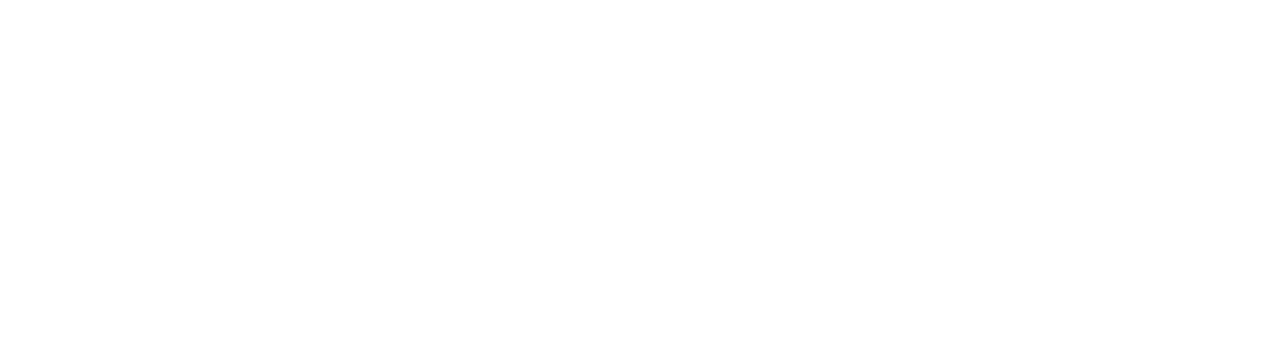
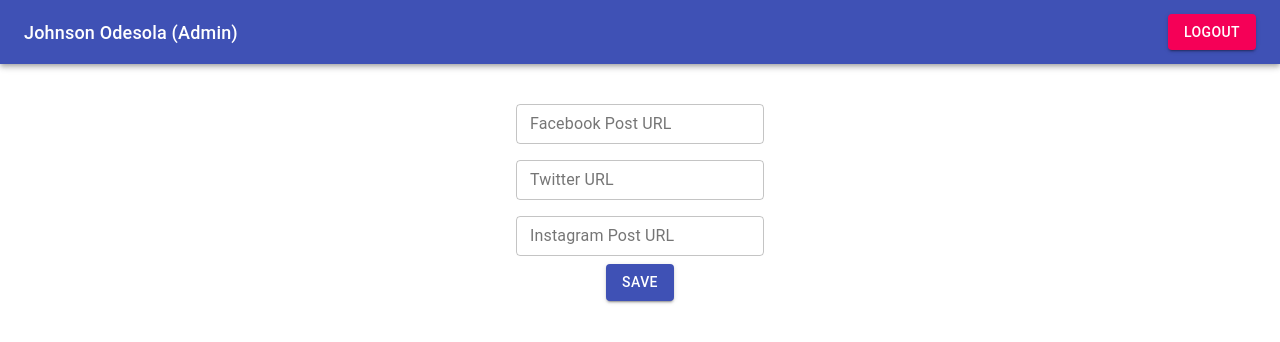
Before and after one commit to Olatokumbo/jfOdesola-admin, a React (Create React App) app: page /socials in a window 1280 px wide. Shown: the top 342 px of the page. Built offline with nearby package versions, Linux system fonts and the light colour scheme.

Commit message:
Constructing the Socials Page"

```diff
--- a/src/App.js
+++ b/src/App.js
@@ -4,6 +4,7 @@
 import Home from "./pages/Home/Home";
 import About from "./pages/About/About";
 import FaithLift from "./pages/FaithLift/FaithLift";
+import Socials from "./pages/Socials/Socials";
 import "./App.css";
 const App = () =>{
     return(
@@ -13,6 +14,7 @@
                 <Route path="/home" component={Home} />
                 <Route path="/about" component={About} />
                 <Route path="/faithlift" component={FaithLift} />
+                <Route path="/socials" component={Socials} />
             </Switch>
         </Router>
     )
--- a/src/components/MenuCard/MenuCard.module.css
+++ b/src/components/MenuCard/MenuCard.module.css
@@ -16,4 +16,5 @@
     margin: auto !important;
     width: 5rem !important;
     height: auto !important;
+    color: rgb(61, 154, 185) !important;
 }
--- a/src/pages/Home/Home.js
+++ b/src/pages/Home/Home.js
@@ -15,9 +15,9 @@
       <div className={style.content}>
         <Grid container justify="center" className={style.grid}>
           <MenuCard title="About" icon={PersonIcon} url="/about"/>
-          <MenuCard title="Books" icon={MenuBookIcon} url="/books"/>
+          {/* <MenuCard title="Books" icon={MenuBookIcon} url="/books"/> */}
           <MenuCard title="Faith Lift" icon={MovieIcon} url="/faithlift" />
-          <MenuCard title="Gallery" icon={PhotoIcon} url="/gallery"/>
+          {/* <MenuCard title="Gallery" icon={PhotoIcon} url="/gallery"/> */}
           <MenuCard title="Socials" icon={ForumIcon} url="/socials"/>
         </Grid>
       </div>
--- /dev/null
+++ b/src/pages/Socials/Socials.js
@@ -0,0 +1,50 @@
+import React, { useState } from "react";
+import { TextField, Button } from "@material-ui/core";
+import Navbar from "../../components/Navbar/Navbar";
+import style from "./Socials.module.css";
+const Socials = () => {
+  const [facebookUrl, setFacebookUrl] = useState("");
+  const [twitterUrl, setTwitterUrl] = useState("");
+  const [instagramUrl, setInstagramUrl] = useState("");
+  return (
+    <div socials>
+      <Navbar />
+      <div className={style.content}>
+        <form className={style.form}>
+          <TextField
+            name="fbUrl"
+            className={style.input}
+            variant="outlined"
+            label="Facebook Post URL"
+            value={facebookUrl}
+            size="small"
+            onChange={(e) => setFacebookUrl(e.target.value)}
+          />
+          <TextField
+            name="twUrl"
+            className={style.input}
+            variant="outlined"
+            label="Twitter URL"
+            value={twitterUrl}
+            size="small"
+            onChange={(e) => setTwitterUrl(e.target.value)}
+          />
+          <TextField
+            name="igUrl"
+            className={style.input}
+            variant="outlined"
+            label="Instagram Post URL"
+            value={instagramUrl}
+            size="small"
+            onChange={(e) => setInstagramUrl(e.target.value)}
+          />
+          <Button variant="contained" className={style.btn} color="primary">
+            Save
+          </Button>
+        </form>
+      </div>
+    </div>
+  );
+};
+
+export default Socials;
--- /dev/null
+++ b/src/pages/Socials/Socials.module.css
@@ -0,0 +1,20 @@
+.content{
+    display: grid;
+    padding: 2rem 0;
+    place-items: center;
+}
+
+.form{
+    display: flex;
+    flex-direction: column;
+    justify-content: center;
+    align-items: center;
+}
+
+.input{
+    margin: 0.5rem !important;
+}
+
+.btn{
+    height: fit-content !important;
+}
```
Also changed, not shown: 1 other file (tests, documents, lock files or other folders).
